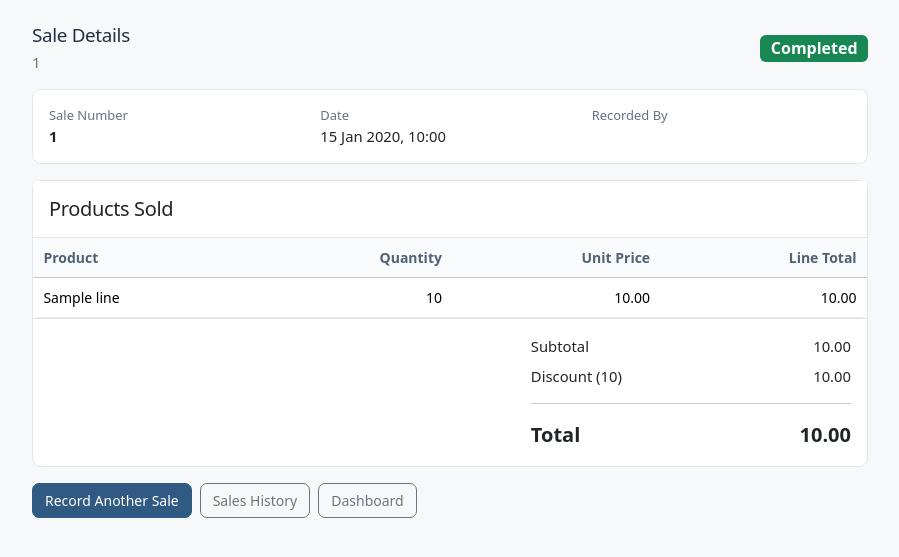
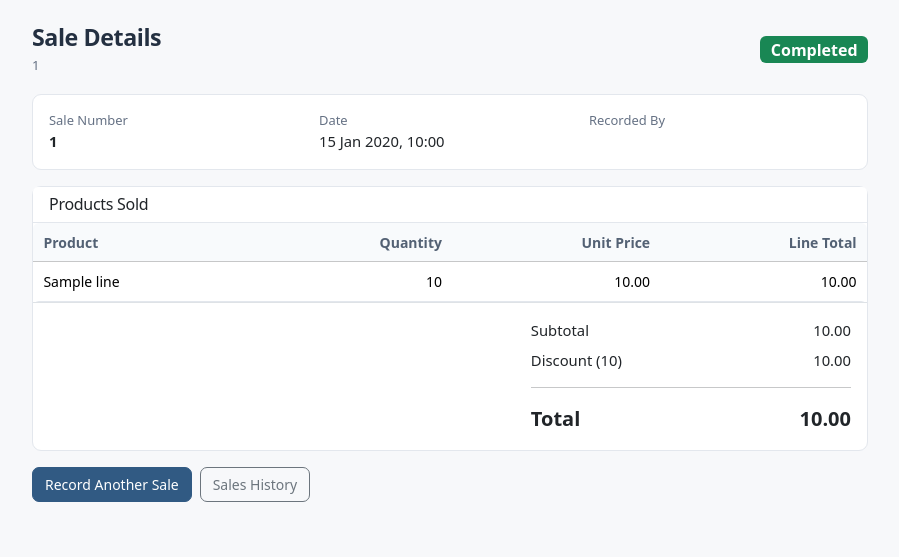
Before and after one commit to mehreen-7547/ai-assisted-inventory-manager, a Django app: template sales/templates/sales/sale_detail.html in a window 1280 px wide. Shown: the top 557 px of the page, without its empty margins (190-1089 px from the left). Run offline with Django 5.2, Linux system fonts and the light colour scheme; the template is opened without the code that fills it: most values are stand-ins (such as "Sample title", 1, 10 or a date in 2020).

Commit message:
Compact operational page layout without changing workflow

```diff
--- a/sales/templates/sales/sale_detail.html
+++ b/sales/templates/sales/sale_detail.html
@@ -5,9 +5,9 @@
 
 {% block content %}
 
-<div class="d-flex flex-wrap justify-content-between align-items-center gap-2 mb-4">
+<div class="page-heading">
     <div>
-        <h1 class="h3 mb-1">Sale Details</h1>
+        <h1>Sale Details</h1>
         <p class="text-secondary mb-0">{{ sale.sale_number }}</p>
     </div>
 
@@ -18,9 +18,9 @@
     {% endif %}
 </div>
 
-<div class="card shadow-sm mb-4">
+<div class="card mb-3">
     <div class="card-body">
-        <div class="row g-3">
+        <div class="row g-2">
             <div class="col-md-4">
                 <div class="text-secondary small">Sale Number</div>
                 <div class="fw-semibold">{{ sale.sale_number }}</div>
@@ -39,9 +39,9 @@
     </div>
 </div>
 
-<div class="card shadow-sm mb-4">
-    <div class="card-header bg-white py-3">
-        <h2 class="h5 mb-0">Products Sold</h2>
+<div class="card mb-3">
+    <div class="card-header bg-white py-2">
+        <h2 class="h6 mb-0">Products Sold</h2>
     </div>
 
     <div class="table-responsive">
@@ -113,9 +113,7 @@
         Sales History
     </a>
 
-    <a href="{% url 'home' %}" class="btn btn-outline-secondary">
-        Dashboard
-    </a>
+
 
     {% if user.role == 'manager' and sale.status == 'completed' %}
     <a href="{% url 'sale_void' sale.pk %}" class="btn btn-outline-danger">
```
